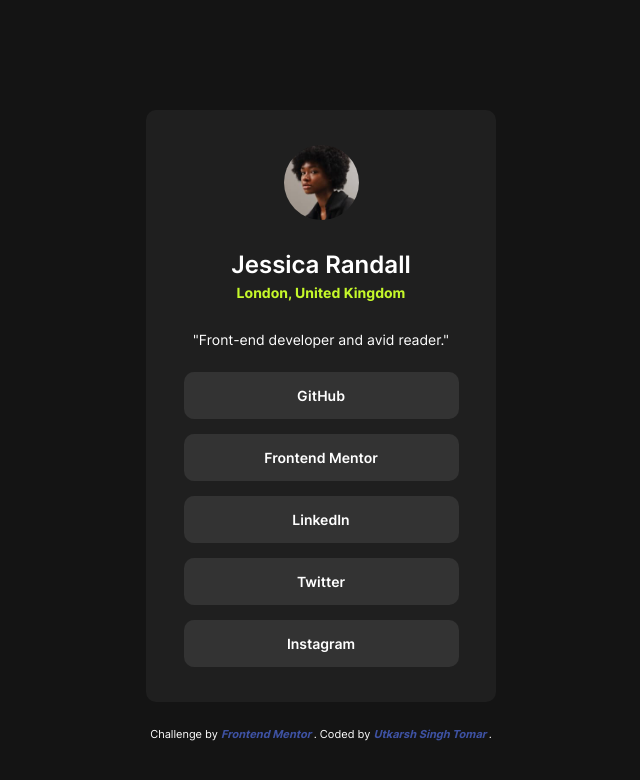
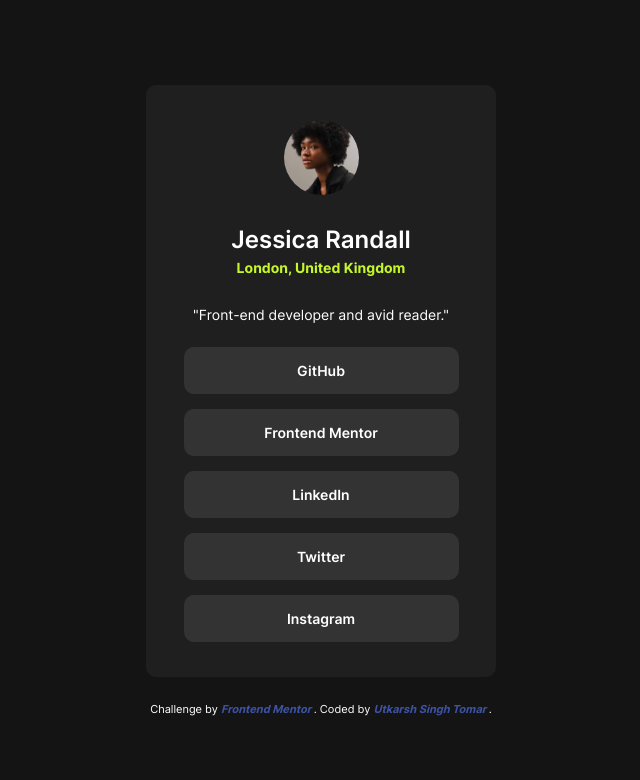
Before and after one commit to singh-ut/FEMC_Social-Links-Profile, a plain HTML site: page index.html in a window 1280 px wide. Shown: the whole page, without its empty margins (319-959 px from the left). Drawn offline with Linux system fonts and the light colour scheme.

Commit message:
changed the way how main element will center.

```diff
--- a/css/styles.css
+++ b/css/styles.css
@@ -24,6 +24,14 @@
   font-weight: 700;
 }
 
+html,
+body {
+  background: var(--grey-900);
+  color: var(--white);
+  height: 100%;
+  font-family: "Inter", Arial, Helvetica, sans-serif;
+}
+
 /* BASIC REQUIRED STARTING BOILERPLATE */
 *,
 *::before,
@@ -34,11 +42,8 @@
 }
 
 body {
-  background: var(--grey-900);
-  color: var(--white);
-  font-family: "Inter", Arial, Helvetica, sans-serif;
   font-size: 0.875rem;
-  padding-block: 110px;
+  align-content: center;
 }
 
 a {
```
